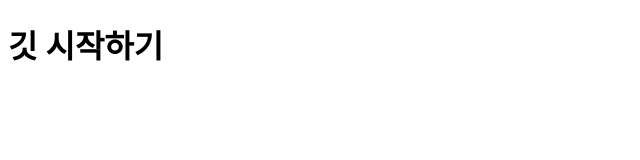
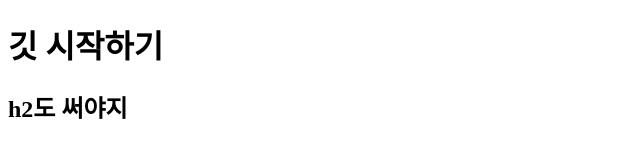
Before and after one commit to deokjani/designHotels, a plain HTML site: page index.html in a window 1280 px wide. Shown: the whole page, without its empty margins (0-640 px from the left). Drawn offline with Linux system fonts and the light colour scheme.

Commit message:
재수정

```diff
--- a/index.html
+++ b/index.html
@@ -7,5 +7,6 @@
 </head>
 <body>
     <h1>깃 시작하기</h1>
+    <h2>h2도 써야지</h2>
 </body>
 </html>
```
